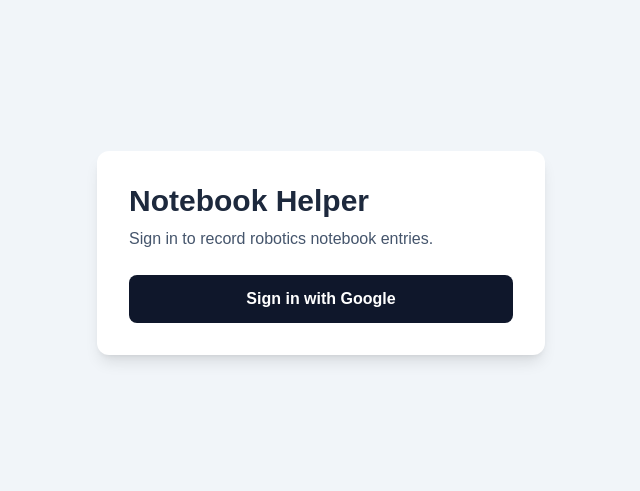
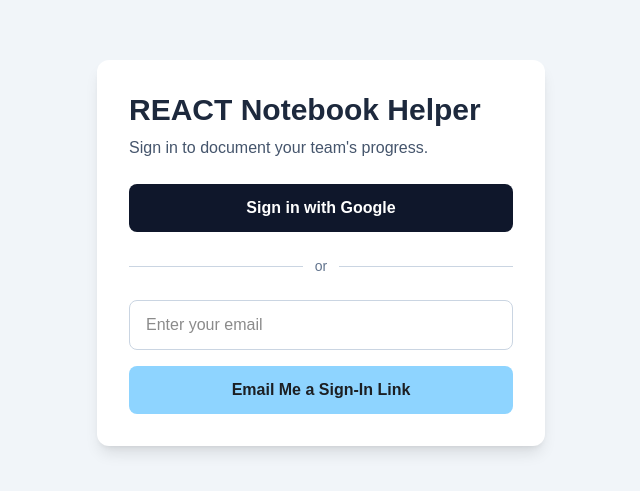
Before and after one commit to reactrobotics-org/notebook-helper, a Next.js app: page /login in a window 1280 px wide. Shown: the part 147-638 px from the top of the page, without its empty margins (319-959 px from the left). Built offline with nearby package versions, Linux system fonts and the light colour scheme; no server answers.

Commit message:
Add Email login with MagicLink

```diff
--- a/app/(auth)/login/page.tsx
+++ b/app/(auth)/login/page.tsx
@@ -1,9 +1,13 @@
 "use client";
 
+import { useState } from "react";
 import { createClient } from "@/utils/supabase/client";
 
 export default function LoginPage() {
   const supabase = createClient();
+  const [email, setEmail] = useState("");
+  const [message, setMessage] = useState("");
+  const [sending, setSending] = useState(false);
 
   async function signInWithGoogle() {
     await supabase.auth.signInWithOAuth({
@@ -14,12 +18,37 @@
     });
   }
 
+  async function sendMagicLink() {
+    if (!email.trim()) return;
+
+    setSending(true);
+    setMessage("");
+
+    const { error } = await supabase.auth.signInWithOtp({
+      email,
+      options: {
+        emailRedirectTo: `${location.origin}/auth/callback`,
+      },
+    });
+
+    if (error) {
+      setMessage(error.message);
+    } else {
+      setMessage("Check your email for a sign-in link.");
+    }
+
+    setSending(false);
+  }
+
   return (
     <main className="flex min-h-screen items-center justify-center bg-slate-100">
       <div className="w-full max-w-md rounded-xl bg-white p-8 shadow-lg">
-        <h1 className="text-3xl font-bold text-slate-800">Notebook Helper</h1>
+        <h1 className="text-3xl font-bold text-slate-800">
+          REACT Notebook Helper
+        </h1>
+
         <p className="mt-2 text-slate-600">
-          Sign in to record robotics notebook entries.
+          Sign in to document your team's progress.
         </p>
 
         <button
@@ -28,6 +57,32 @@
         >
           Sign in with Google
         </button>
+
+        <div className="my-6 flex items-center">
+          <div className="h-px flex-1 bg-slate-300" />
+          <span className="mx-3 text-sm text-slate-500">or</span>
+          <div className="h-px flex-1 bg-slate-300" />
+        </div>
+
+        <input
+          type="email"
+          value={email}
+          onChange={(event) => setEmail(event.target.value)}
+          placeholder="Enter your email"
+          className="w-full rounded-lg border border-slate-300 px-4 py-3"
+        />
+
+        <button
+          onClick={sendMagicLink}
+          disabled={sending}
+          className="mt-4 w-full rounded-lg bg-[#8ED4FF] px-4 py-3 font-semibold text-[#1C1F23] hover:bg-[#6CC7FF] disabled:opacity-50"
+        >
+          {sending ? "Sending..." : "Email Me a Sign-In Link"}
+        </button>
+
+        {message && (
+          <p className="mt-4 text-center text-sm text-slate-600">{message}</p>
+        )}
       </div>
     </main>
   );
```
Also changed, not shown: 1 other file (tests, documents, lock files or other folders).
